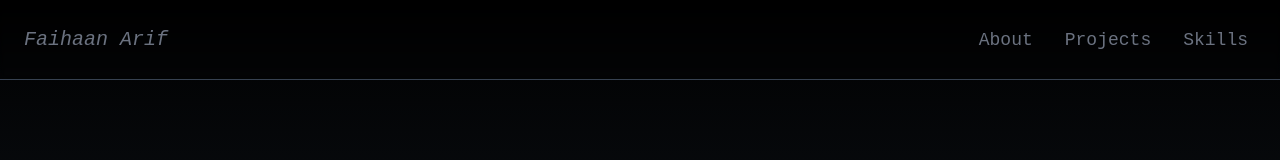
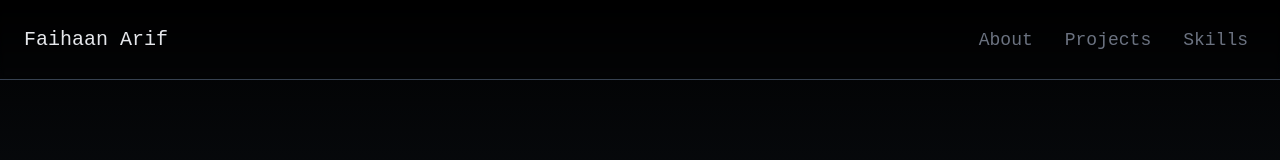
Before and after one commit to farif1234/portfolio, a React (Vite) app: page / in a window 1280 px wide. Shown: the top 160 px of the page. Built offline with nearby package versions, Linux system fonts and the light colour scheme; a web font is replaced by a local one.

Commit message:
fixed navbar font

```diff
--- a/src/components/Navbar.jsx
+++ b/src/components/Navbar.jsx
@@ -25,7 +25,7 @@ const Navbar = () => {
             {/* <div className=" flex justify-between items-center w-full h-20 px-4 z-10 fixed bg-black mix-blend-color-burn"></div> */}
             <div className=" flex justify-between items-center w-full h-20 px-4 text-white backdrop-blur-[3px] z-20 duration-200 border-b border-gray-700 fixed ">
                 <div>
-                    <h1 className=" text-xl  ml-2 italic text-gray-500 hover:text-white">
+                    <h1 className=" text-xl  ml-2 text-gray-200 hover:text-white">
                         Faihaan Arif
                     </h1>
                 </div>
```
